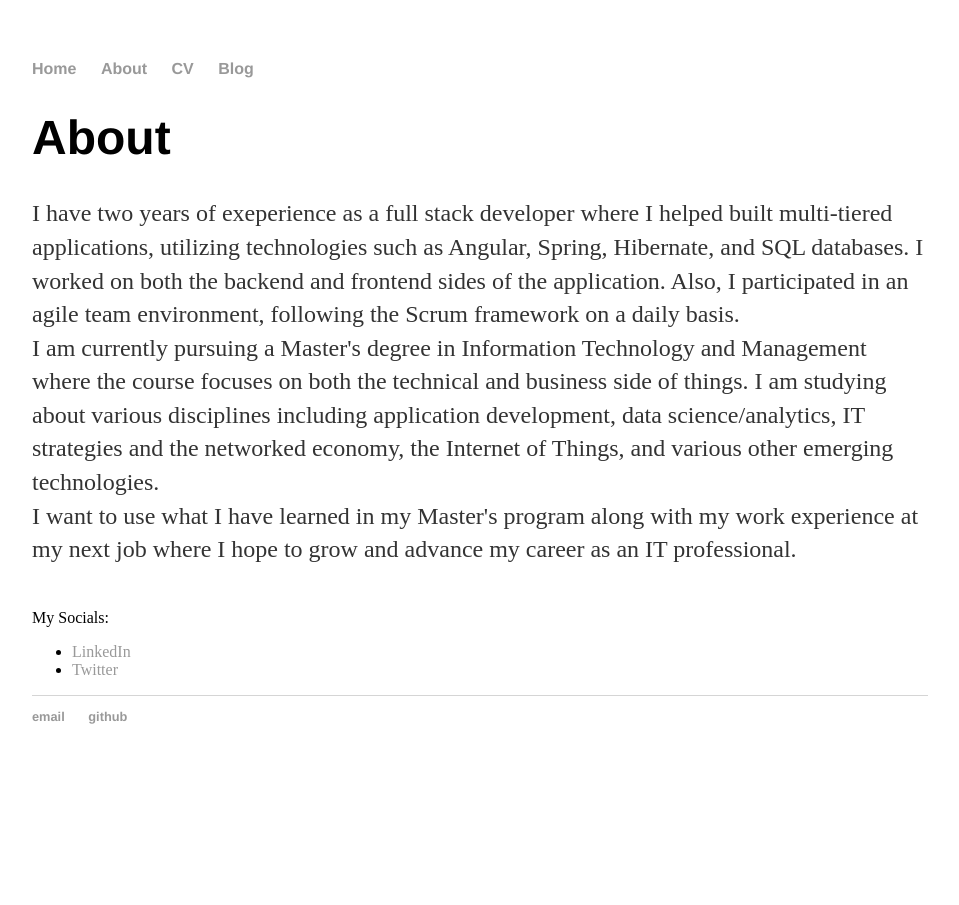
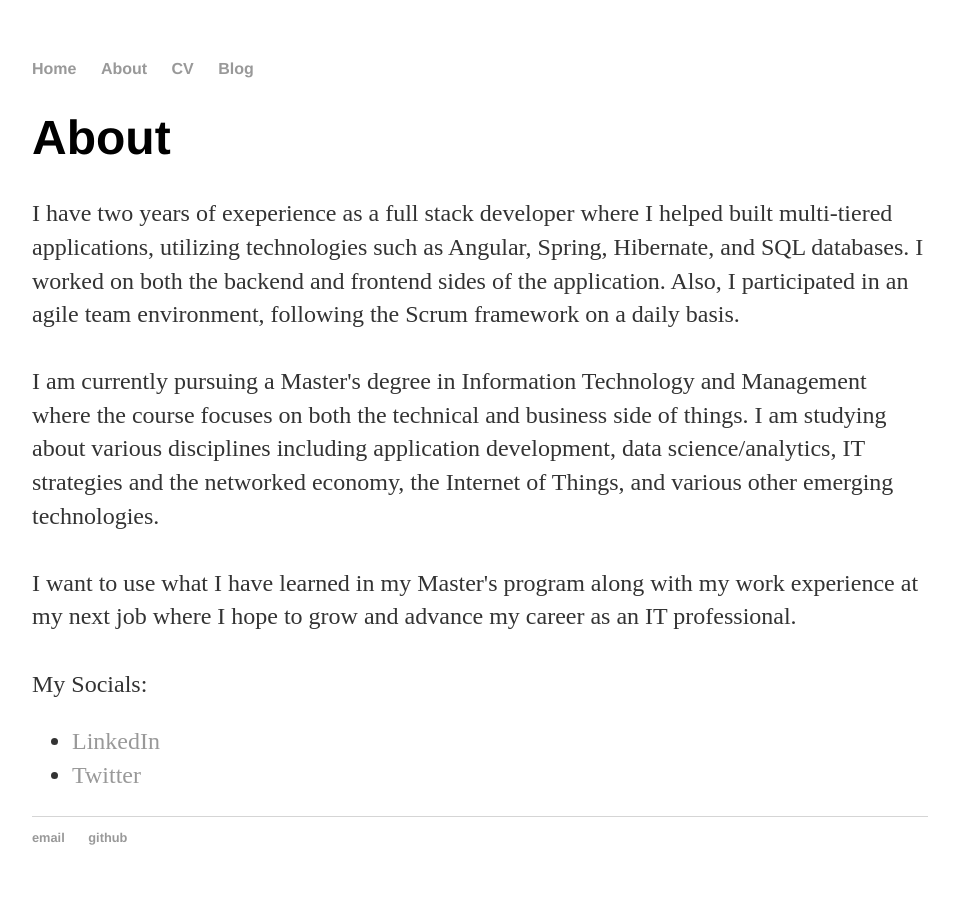
Before and after one commit to sharangw/sharangw.github.io, a Jekyll site: the page built from about/index.html, in a window 1280 px wide. Shown: the whole page, without its empty margins (160-1119 px from the left). Built offline with Jekyll 4.4.1, drawn with Linux system fonts in a browser that asks for light colours.

```diff
--- a/about/index.html
+++ b/about/index.html
@@ -5,13 +5,13 @@ title: About Sharang Wakankar
 
 		<div class="about">
 			<h1>About</h1>
-			<p>I have two years of exeperience as a full stack developer where I helped built multi-tiered applications, utilizing technologies such as Angular, Spring, Hibernate, and SQL databases. I worked on both the backend and frontend sides of the application. Also, I participated in an agile team environment, following the Scrum framework on a daily basis. <br>
+			<p>I have two years of exeperience as a full stack developer where I helped built multi-tiered applications, utilizing technologies such as Angular, Spring, Hibernate, and SQL databases. I worked on both the backend and frontend sides of the application. Also, I participated in an agile team environment, following the Scrum framework on a daily basis. <br><br>
 
-			I am currently pursuing a Master's degree in Information Technology and Management where the course focuses on both the technical and business side of things. I am studying about various disciplines including application development, data science/analytics, IT strategies and the networked economy, the Internet of Things, and various other emerging technologies. <br>
+			I am currently pursuing a Master's degree in Information Technology and Management where the course focuses on both the technical and business side of things. I am studying about various disciplines including application development, data science/analytics, IT strategies and the networked economy, the Internet of Things, and various other emerging technologies. <br><br>
 
-			I want to use what I have learned in my Master's program along with my work experience at my next job where I hope to grow and advance my career as an IT professional. </p> <br>
+			I want to use what I have learned in my Master's program along with my work experience at my next job where I hope to grow and advance my career as an IT professional. <br><br>
 
-			My Socials:
+			My Socials: </p>
 
 			<ul class="contacts">
 				<li><a href="https://www.linkedin.com/in/sharangwakankar/">LinkedIn</a></li>
--- a/css/design.css
+++ b/css/design.css
@@ -41,3 +41,9 @@ ul.posts {
 ul.posts li {
     list-style: none;
 }
+
+ul.contacts {
+    font-size: 1.5em;
+    line-height: 1.4em;
+    color: #333;
+}
```
